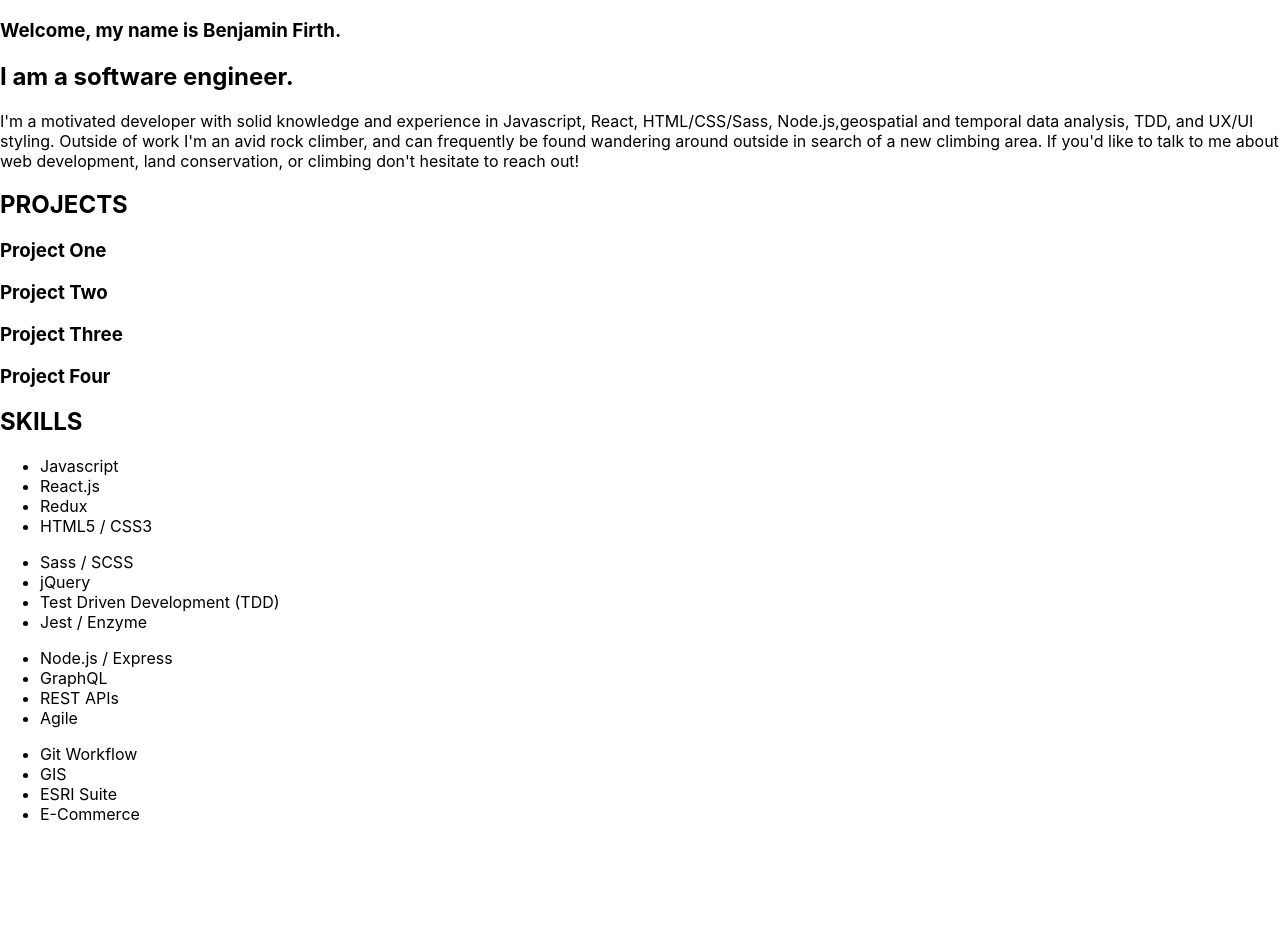
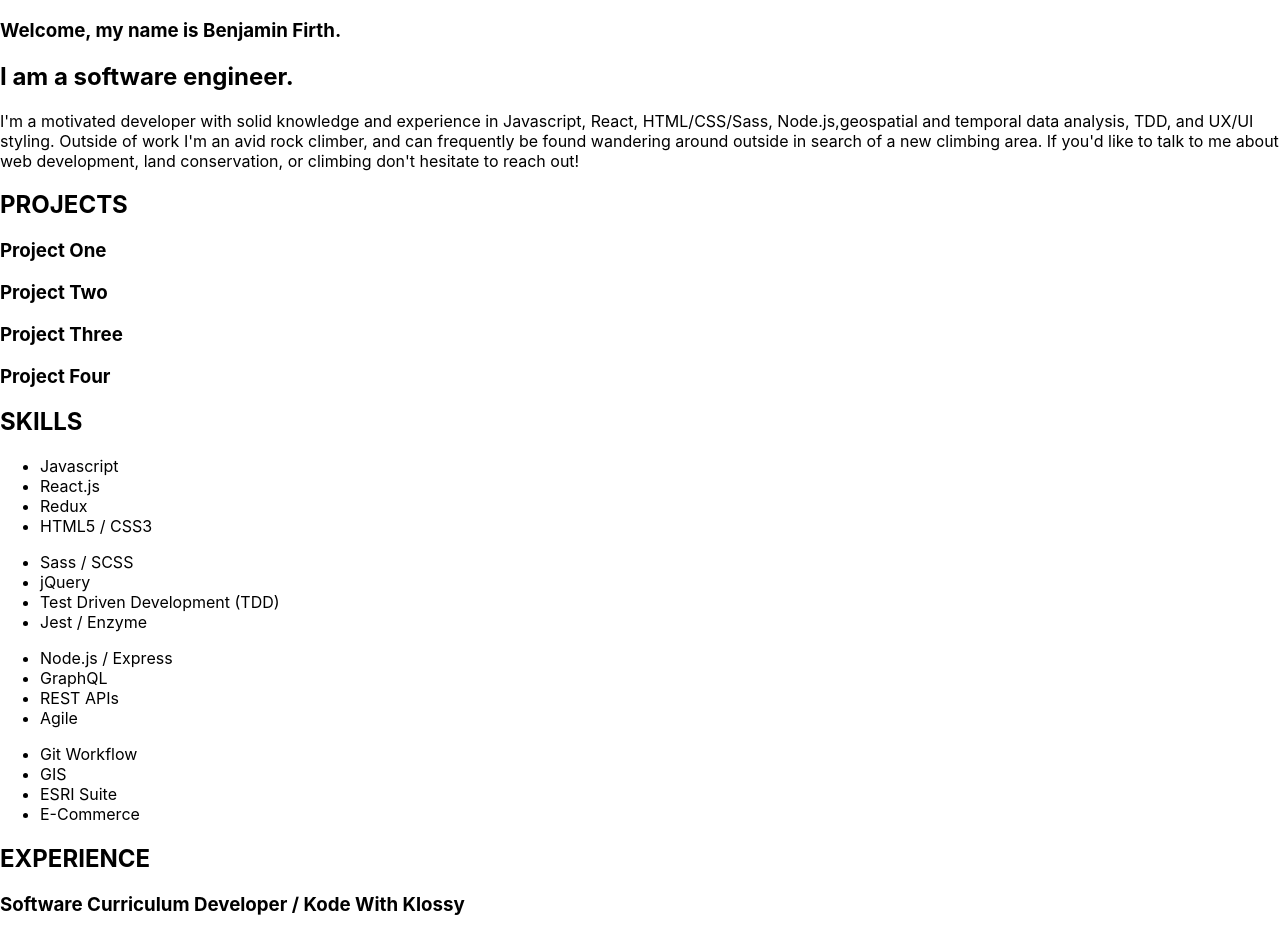
Before and after one commit to benjamin-firth/professional-website, a React (Create React App) app: page / in a window 1280 px wide. Shown: the top 936 px of the page. Before the commit the page ends 840 px from the top, so only its background shows below. Built offline with nearby package versions, Linux system fonts and the light colour scheme.

Commit message:
Add import path for experience component

```diff
--- a/src/components/App/App.js
+++ b/src/components/App/App.js
@@ -2,6 +2,7 @@ import React from 'react';
 import Intro from '../Intro/Intro';
 import Projects from '../Projects/Projects';
 import Skills from '../Skills/Skills';
+import Experience from '../Experience/Experience';
 import './App.css';
 
 const App = () => {
@@ -12,7 +13,7 @@ const App = () => {
         <Intro />
         <Projects />
         <Skills />
-        {/* <Experince /> */}
+        <Experience />
         {/* <Education /> */}
         {/* <Extra /> */}
         {/* <Links /> */}
```
